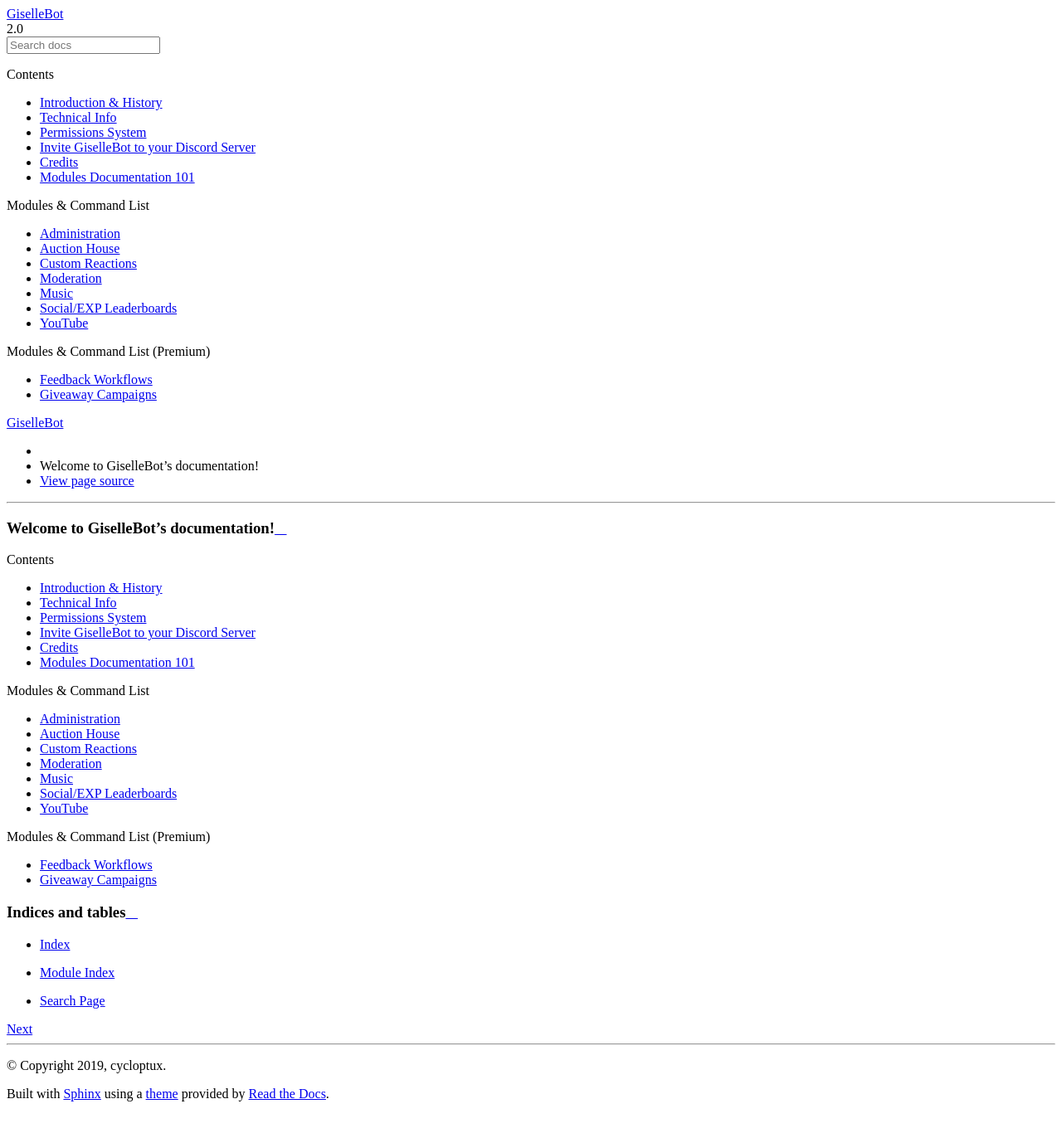
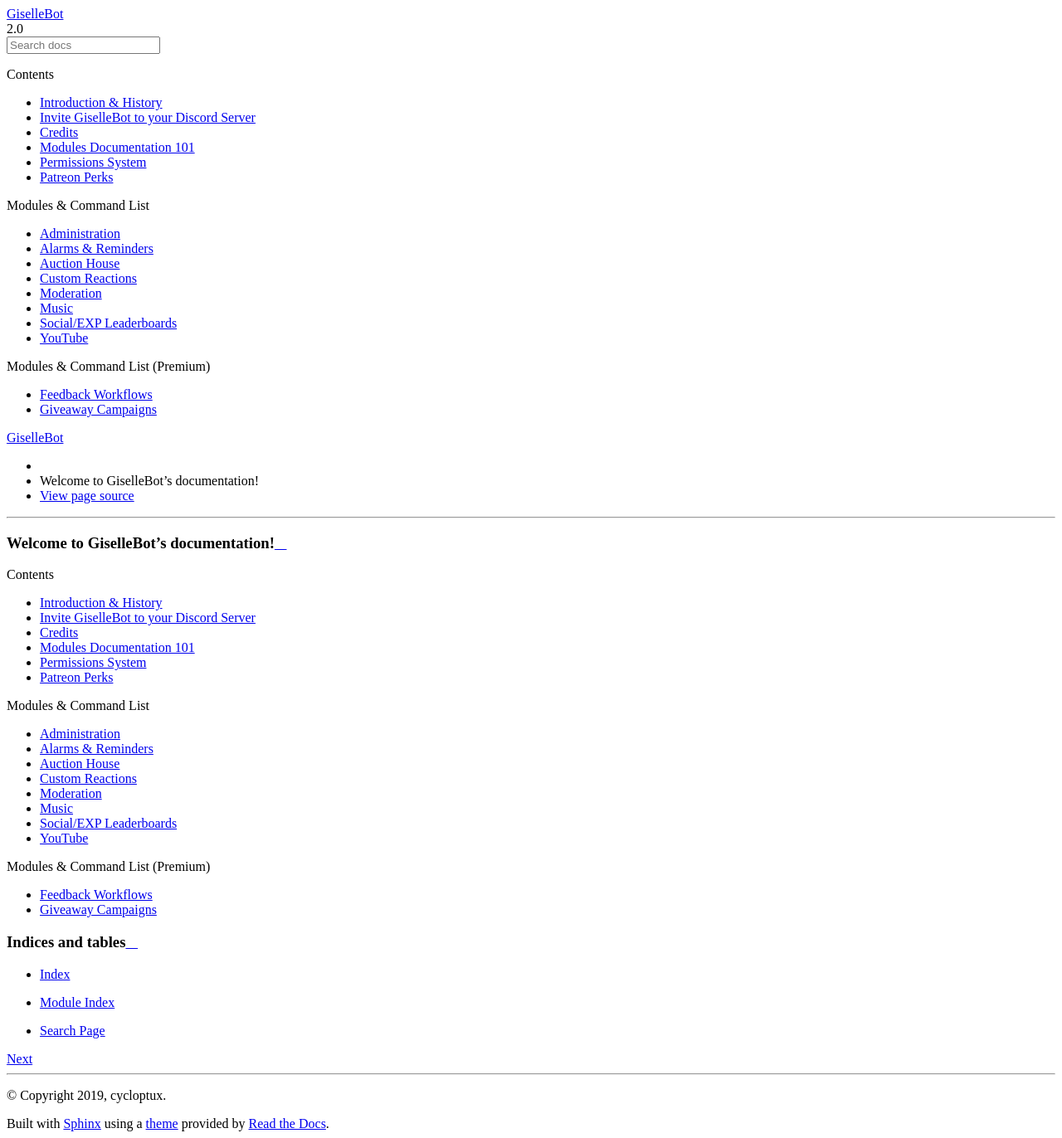
Before and after one commit to cycloptux/GiselleBot-Documentation, a Sphinx documentation site: the page built from docs/source/index.rst, in a window 1280 px wide. Shown: the whole page at 83% size. Built offline with Sphinx 7.4.7 and the Read the Docs theme 2.0.0, drawn with Linux system fonts in a browser that asks for light colours; before the commit the page ends 1336 px from its top, so only the background shows below that.

Commit message:
Replaced technical info with Patreon perks.

```diff
--- a/docs/source/index.rst
+++ b/docs/source/index.rst
@@ -12,17 +12,18 @@
    :caption: Contents
 
    introduction
-   technical-info
-   permissions-system
    bot-invite
    credits
    modules-docs
+   permissions-system
+   patreon-perks
 
 .. toctree::
    :maxdepth: 1
    :caption: Modules & Command List
 
    administration
+   alarm
    auction-house
    custom-reactions
    moderation
--- a/docs/source/technical-info.rst
+++ /dev/null
@@ -1,3 +0,0 @@
-**************
-Technical Info
-**************
```
